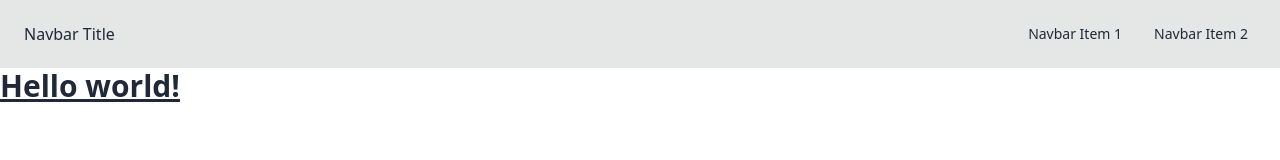
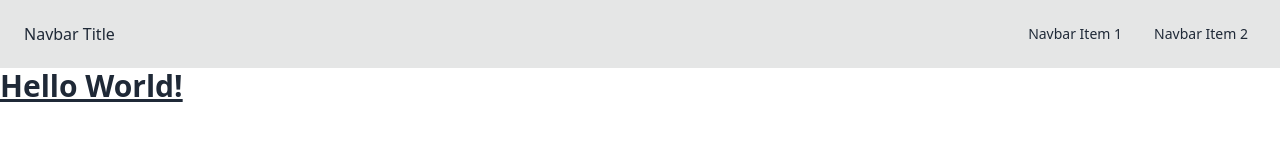
Before and after one commit to bjornum/tes, a Vue app: page / in a window 1280 px wide. Shown: the top 160 px of the page. Built offline with nearby package versions, Linux system fonts and the light colour scheme.

Commit message:
I18n and axios
Implemented and set these dependencies:
  - I18n for vue 3
  - Axios for vue 3

```diff
--- a/package.json
+++ b/package.json
@@ -8,9 +8,12 @@
     "preview": "vite preview"
   },
   "dependencies": {
+    "axios": "^1.4.0",
     "daisyui": "^3.0.0",
     "pinia": "^2.0.36",
     "vue": "^3.3.2",
+    "vue-axios": "^3.5.2",
+    "vue-i18n": "^9.2.2",
     "vue-router": "^4.2.0"
   },
   "devDependencies": {
--- /dev/null
+++ b/src/locales/export.js
@@ -0,0 +1,7 @@
+import nb from './lang.nb.json';
+import en from './lang.en.json';
+
+export default {
+  nb,
+  en,
+};
--- /dev/null
+++ b/src/locales/lang.en.json
@@ -0,0 +1,3 @@
+{
+  "greetings": "Hello World!"
+}
--- /dev/null
+++ b/src/locales/lang.nb.json
@@ -0,0 +1,3 @@
+{
+  "greetings": "heisann"
+}
--- a/src/main.js
+++ b/src/main.js
@@ -1,14 +1,25 @@
-import '../index.css'
+import '../index.css';
 
-import { createApp } from 'vue'
-import { createPinia } from 'pinia'
+import { createApp } from 'vue';
+import { createPinia } from 'pinia';
+import { createI18n } from 'vue-i18n';
 
-import App from './App.vue'
-import router from './router'
+import App from './App.vue';
+import router from './router';
+import axios from 'axios';
+import messages from './locales/export.js';
+import VueAxios from 'vue-axios';
 
-const app = createApp(App)
+const i18n = createI18n({
+  locale: localStorage.getItem('locale') || 'en',
+  messages,
+});
 
-app.use(createPinia())
-app.use(router)
+const app = createApp(App);
 
-app.mount('#app')
+app.use(VueAxios, axios);
+app.use(i18n);
+app.use(createPinia());
+app.use(router);
+
+app.mount('#app');
--- a/src/views/HomeView.vue
+++ b/src/views/HomeView.vue
@@ -1,5 +1,5 @@
 <template>
   <h1 className="text-3xl font-bold underline">
-    Hello world!
+    <p>{{ $t('greetings') }}</p>
   </h1>
 </template>
```
Also changed, not shown: 1 other file (tests, documents, lock files or other folders).
